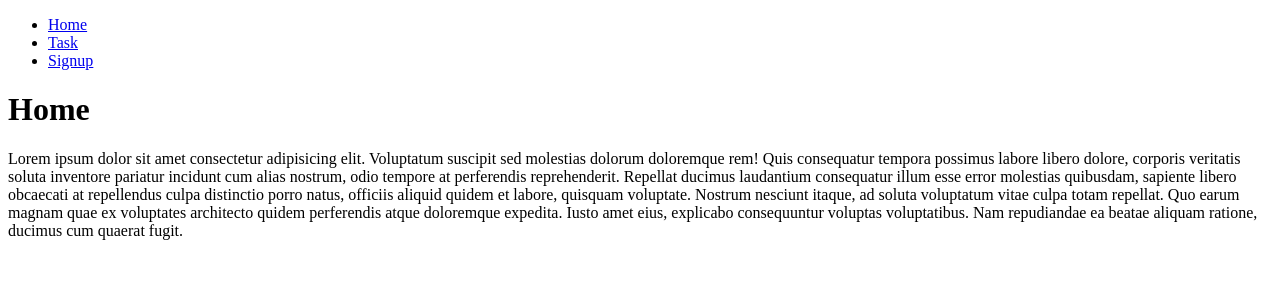
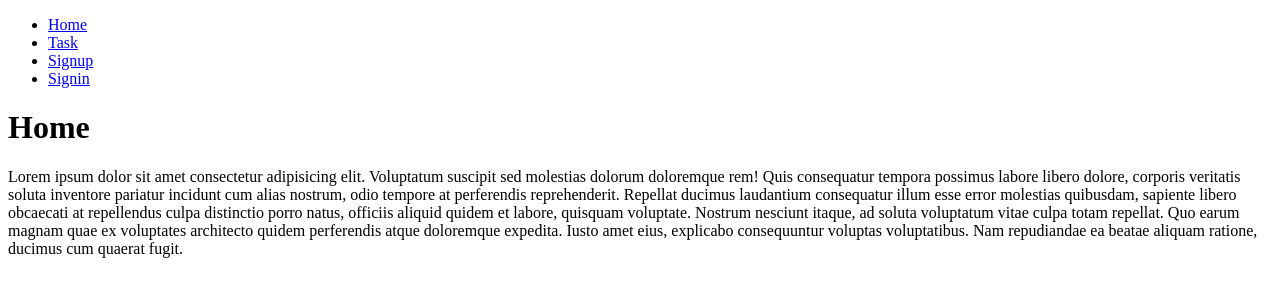
Before and after one commit to fabioc9675/SoftwareDevelopmentPrjs, a Django app: page / in a window 1280 px wide. Shown: the top 300 px of the page. Run offline with Django 4.2, Linux system fonts and the light colour scheme.

Commit message:
Creation of Signin route and view

```diff
--- a/CRUD_Django/djangocrud/urls.py
+++ b/CRUD_Django/djangocrud/urls.py
@@ -24,5 +24,6 @@ urlpatterns = [
     path('', views.home, name='home'),
     path('signup/', views.signup, name='signup'),
     path('task/', views.task, name='task'),
-    path('logout/', views.signout, name='logout')
+    path('logout/', views.signout, name='logout'),
+    path('signin/', views.signin, name='signin'),
 ]
--- a/CRUD_Django/task/templates/base.html
+++ b/CRUD_Django/task/templates/base.html
@@ -26,6 +26,9 @@
                 <a href="/signup">Signup</a>
             </li>
             {% endif %}
+            <li>
+                <a href="/signin">Signin</a>
+            </li>
         </ul>
     </nav>
 
--- a/CRUD_Django/task/views.py
+++ b/CRUD_Django/task/views.py
@@ -40,3 +40,7 @@ def task(request):
 def signout(request):
     logout(request)
     return redirect('home')
+
+
+def signin(request):
+    return render(request, 'signin.html')
```
Also changed, not shown: CRUD_Django/task/templates/signin.html (added, +7 -0 lines).
